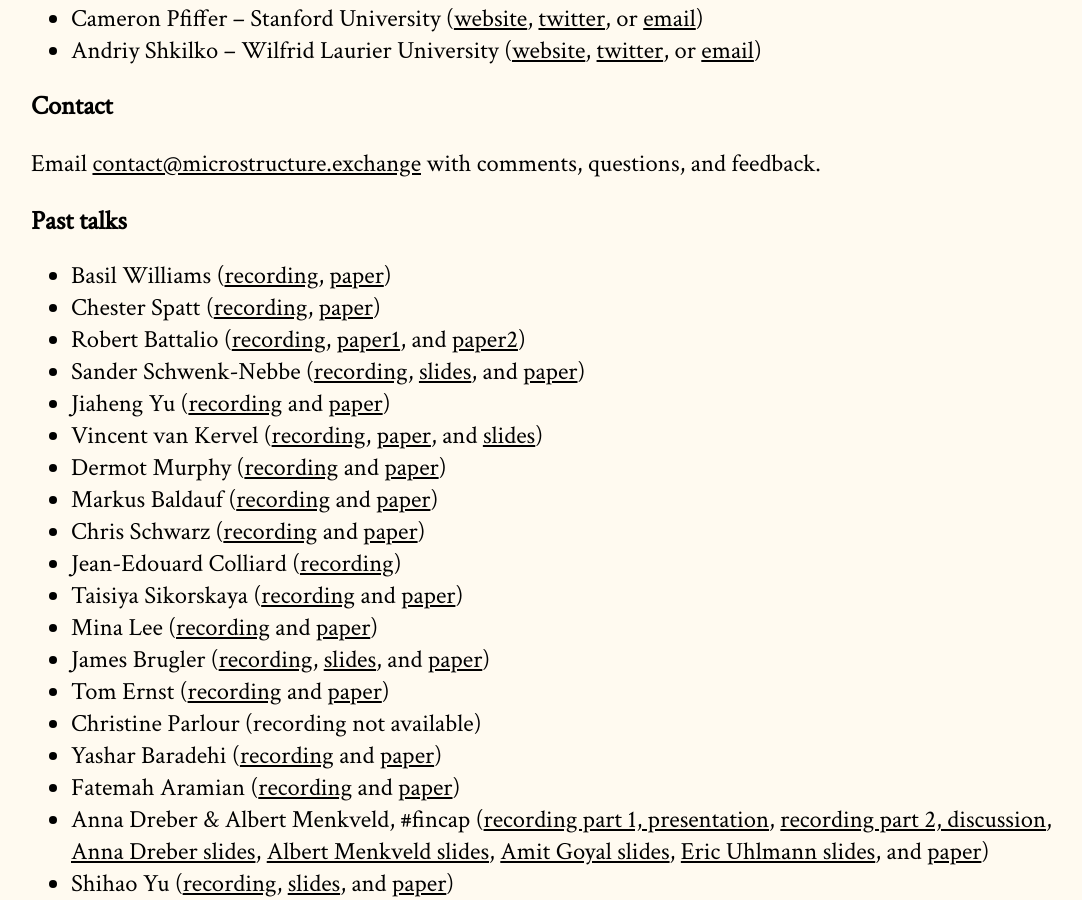
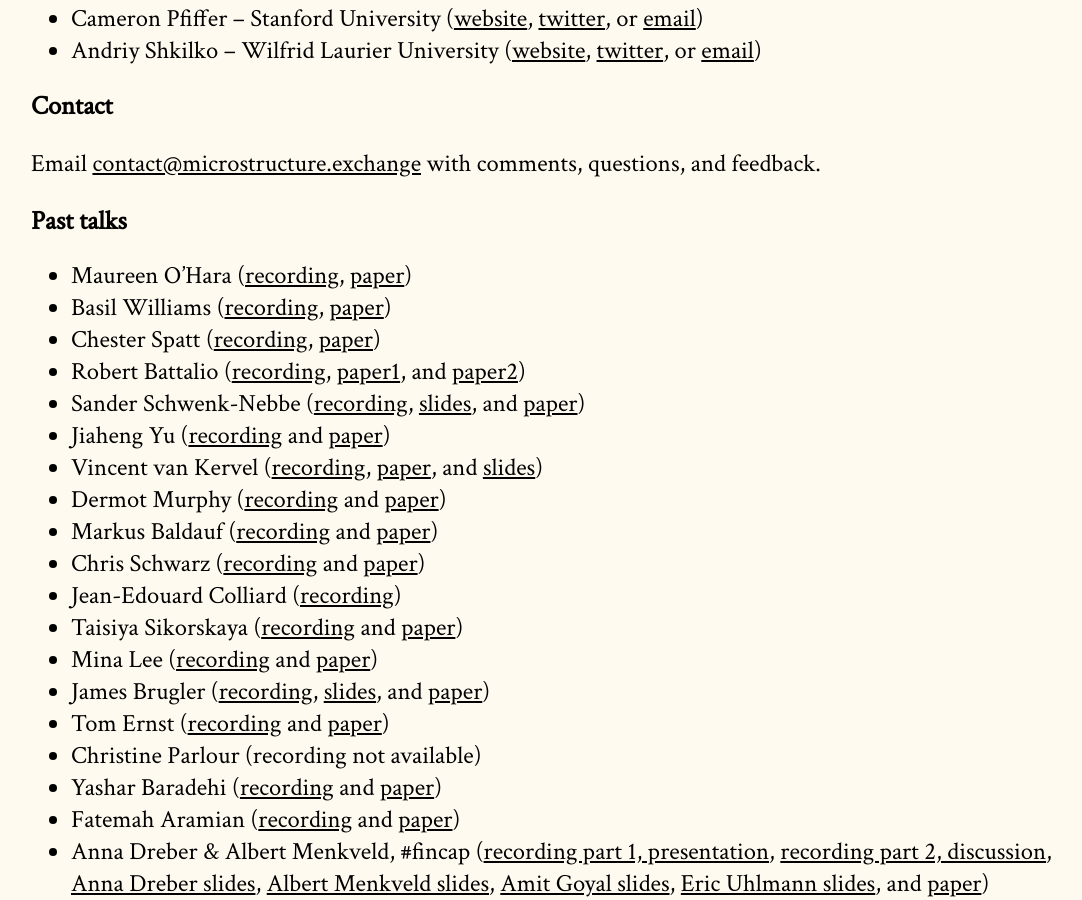
Before and after one commit to cpfiffer/microstructure.exchange, a Jekyll site: the page built from index.md, in a window 1280 px wide and 900 px high, scrolled down 2031 px. Shown: the whole window, without its empty margins (97-1179 px from the left). Built offline with Jekyll 4.4.1, drawn with Linux system fonts in a browser that asks for light colours; some web fonts are replaced.

Commit message:
Update index.md

```diff
--- a/index.md
+++ b/index.md
@@ -46,6 +46,7 @@ To receive updates about upcoming seminars, please subscribe to our [mailing lis
 Email [contact@microstructure.exchange](mailto:contact@microstructure.exchange) with comments, questions, and feedback.
 
 ## Past talks
+- Maureen O'Hara ([recording](https://youtu.be/gFtKaIBGPBo), [paper](https://microstructure.exchange/papers/Tiny%20Trades%20Feb%207.pdf))
 - Basil Williams ([recording](https://youtu.be/eLpVLQRQRwQ), [paper](/papers/williams-skrzypacz-spoofing.pdf))
 - Chester Spatt ([recording](https://youtu.be/yAqVFiqmxNk), [paper](https://papers.ssrn.com/sol3/papers.cfm?abstract_id=4300505))
 - Robert Battalio ([recording](https://youtu.be/DQGBg79Fink), [paper1](https://papers.ssrn.com/sol3/papers.cfm?abstract_id=4304124), and [paper2](papers/BoehmerJonesAlgorithmPaper20221125.pdf))
```
